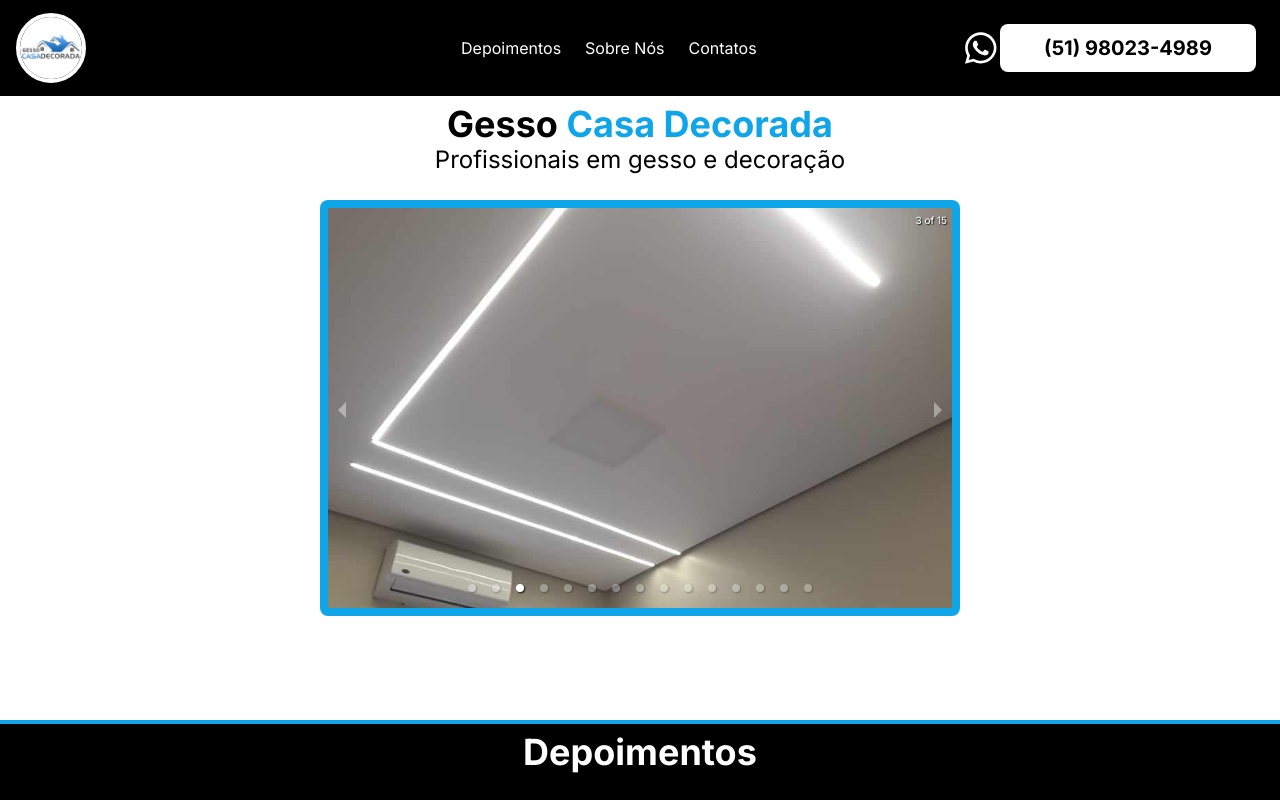
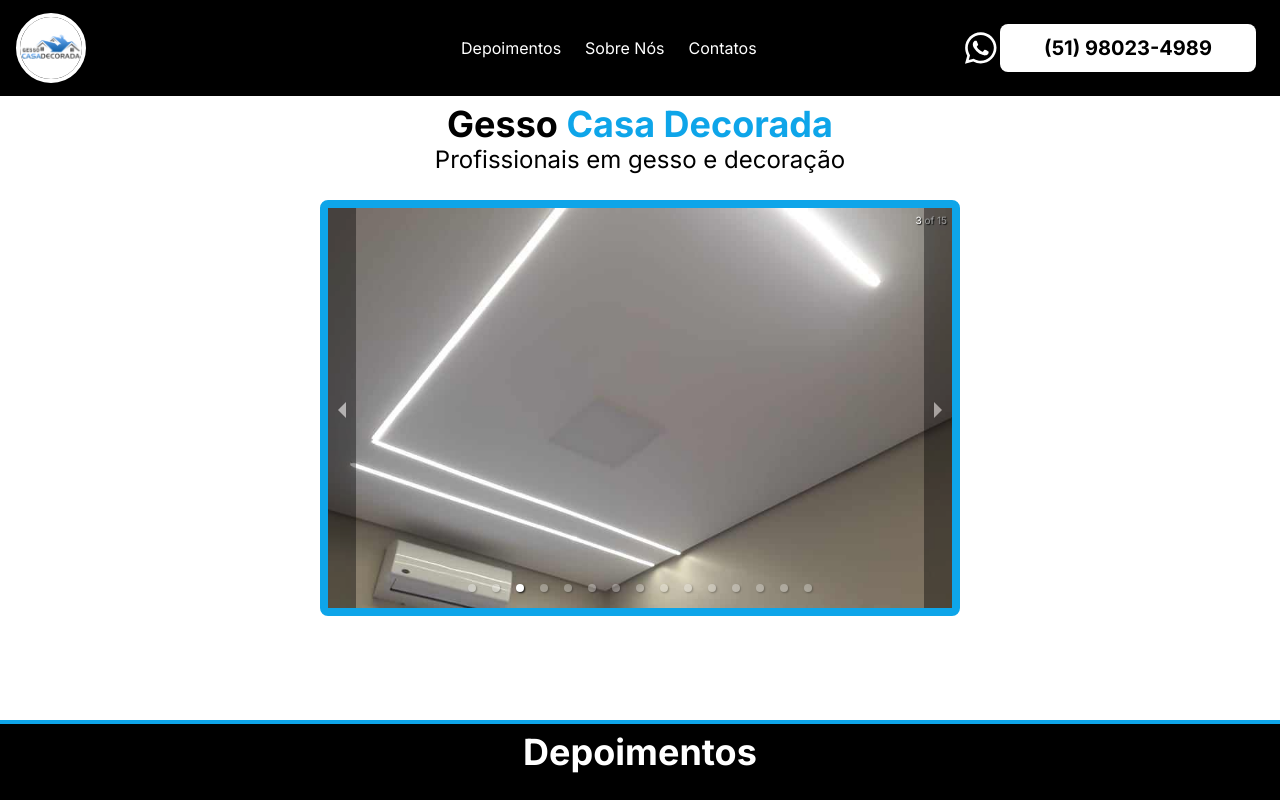
Before and after one commit to chouenji/gesso-casa-decorada, a Next.js app: page / in a window 1280 px wide. Shown: the top 800 px of the page. Built offline with nearby package versions, Linux system fonts and the light colour scheme.

Commit message:
Carousel style changes

```diff
--- a/app/components/introduction/index.tsx
+++ b/app/components/introduction/index.tsx
@@ -9,7 +9,7 @@ export default function Introduction() {
   return (
     <main
       id="intro"
-      className="flex flex-col lg:justify-center items-center mt-2 pb-24 text-center"
+      className="flex flex-col overflow-hidden lg:justify-center items-center mt-2 pb-24 text-center"
     >
       <header>
         <h1 className="xl:text-4xl text-3xl font-bold">
@@ -30,8 +30,10 @@ export default function Introduction() {
           interval={2000}
           transitionTime={500}
           useKeyboardArrows
-          className="w-[90dvw] lg:w-[50dvw] md:w-[60dvw] mx-auto border-sky-500 border-8 rounded-lg"
+          className="w-[100dvw] lg:w-[50dvw] md:w-[60dvw] mx-auto border-sky-500 border-8 rounded-lg"
           showThumbs={false}
+          preventMovementUntilSwipeScrollTolerance={true}
+          swipeScrollTolerance={50}
         >
           <Image
             width={1000}
--- a/app/globals.css
+++ b/app/globals.css
@@ -3,7 +3,7 @@
 @tailwind utilities;
 
 body {
-  scroll-behavior: smsooth;
+  scroll-behavior: smooth;
 }
 
 .carousel-image {
@@ -11,3 +11,8 @@ body {
   height: 400px;
   object-fit: cover;
 }
+
+.control-arrow {
+  transition: all 0.3s ease-in-out;
+  background-color: black !important;
+}
--- a/app/layout.tsx
+++ b/app/layout.tsx
@@ -16,7 +16,7 @@ export default function RootLayout({
   children: React.ReactNode;
 }) {
   return (
-    <html lang="pt-BR">
+    <html lang="pt">
       <body className={inter.className}>
         <Navigation />
         {children}
```
